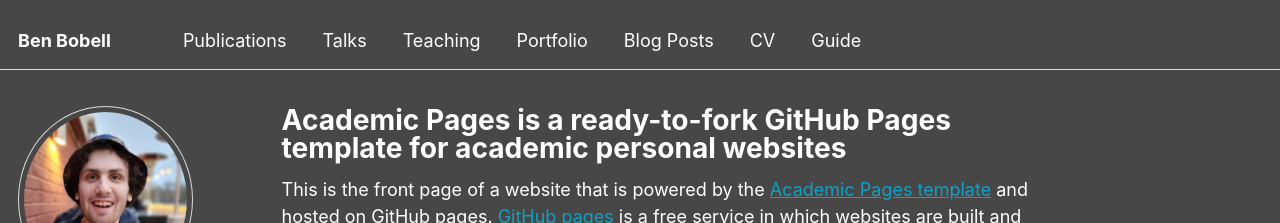
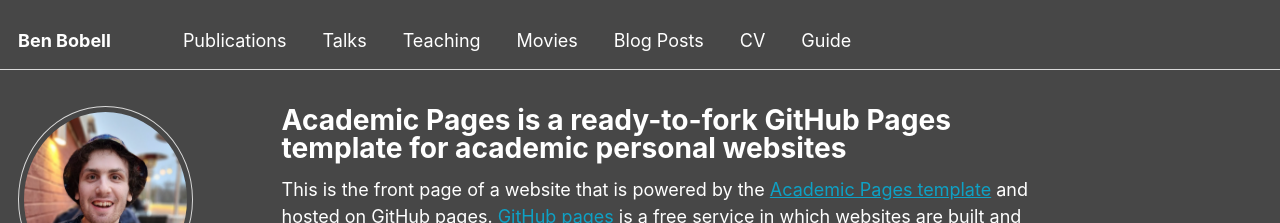
Before and after one commit to BenBobell00/BenBobell00.github.io, a Jekyll site: the page built from _pages/about.md, in a window 1280 px wide. Shown: the top 223 px of the page. Built offline with Jekyll 4.4.1, drawn with Linux system fonts in a browser that asks for light colours; some web fonts are replaced.

Commit message:
Update navigation.yml
Change portfolio-> movies

```diff
--- a/_data/navigation.yml
+++ b/_data/navigation.yml
@@ -14,8 +14,8 @@ main:
   - title: "Teaching"
     url: /teaching/
 
-  - title: "Portfolio"
-    url: /portfolio/
+  - title: "Movies"
+    url: /movies/
 
   - title: "Blog Posts"
     url: /year-archive/
```
